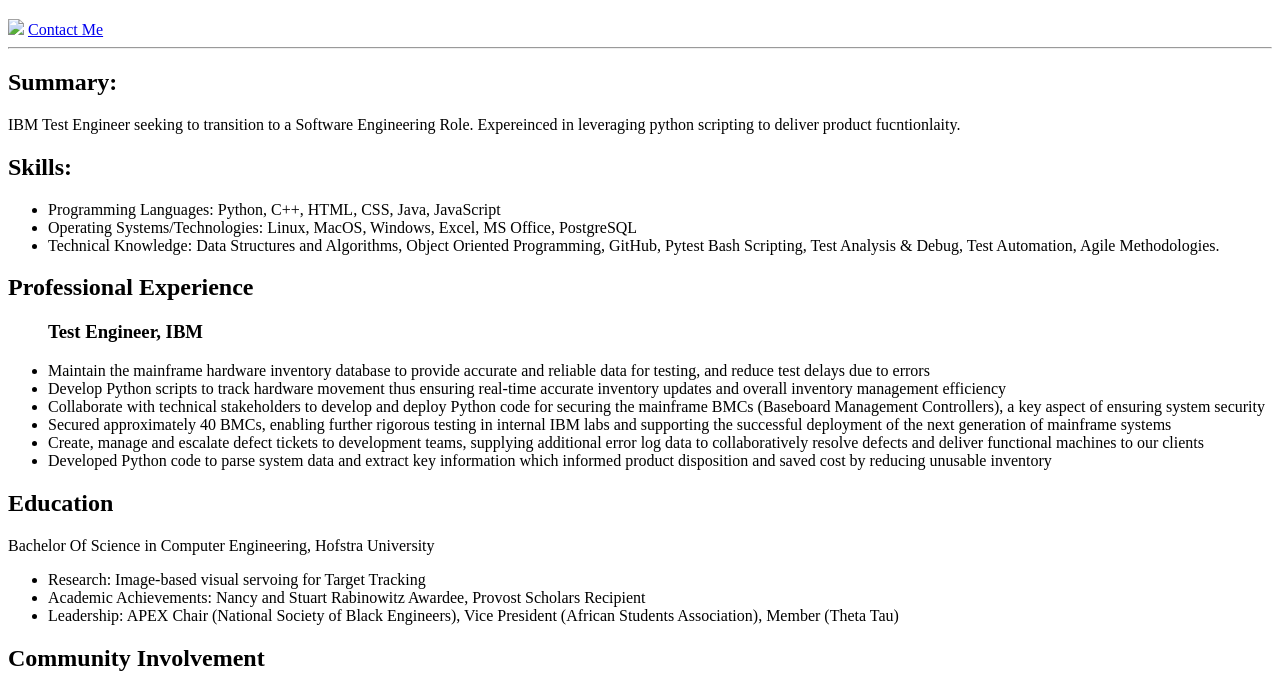
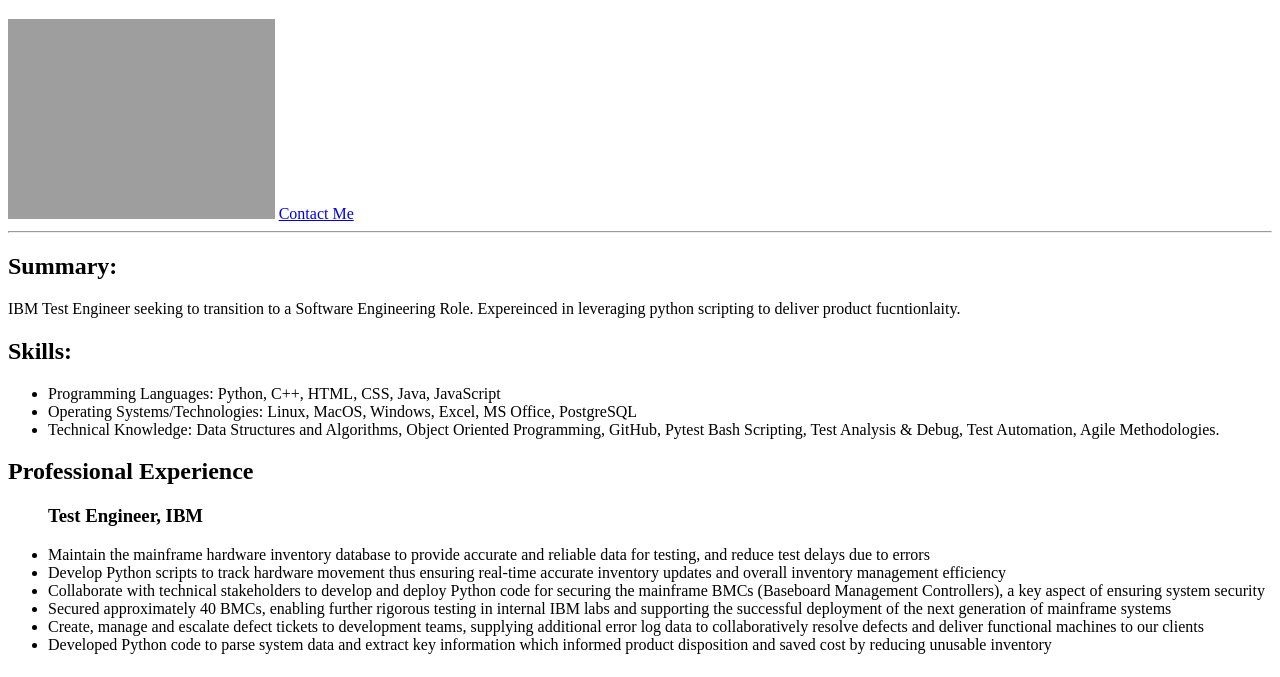
Before and after one commit to folusoa/html-portfolio, a plain HTML site: page index.html in a window 1280 px wide. Shown: the part 61-738 px from the top of the page. Drawn offline with Linux system fonts and the light colour scheme; the site is published under a folder, as on GitHub Pages, so addresses that start at the root find nothing.

Commit message:
Update index.html
fixed img source

```diff
--- a/index.html
+++ b/index.html
@@ -7,7 +7,7 @@
 </head>
 <body>
     <h1>Mofoluwaso Adesanya</h1>
-    <img src="/foluso.jpeg" height="200">
+    <img src="foluso.jpeg" height="200">
     <a href="contact.html">Contact Me</a>
     <hr>
 
```
